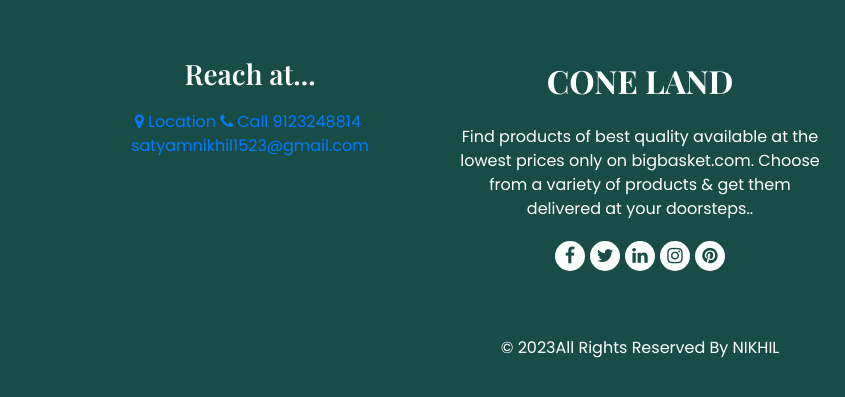
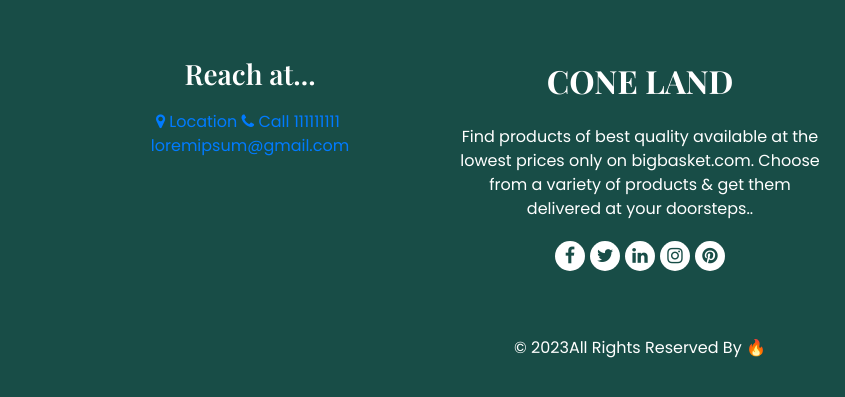
Before and after one commit to Nikh9123/ice-cream-store, a plain HTML site: page testimonial.html in a window 1280 px wide. Shown: the part 539-936 px from the top of the page, 0-845 px from the left. Drawn offline with nearby package versions, Linux system fonts and the light colour scheme; some packages are replaced by stand-ins of ours; some icons are missing.

Commit message:
Update testimonial.html

```diff
--- a/testimonial.html
+++ b/testimonial.html
@@ -113,9 +113,9 @@
               <a href=""><i class="fa fa-map-marker" aria-hidden="true"></i>
               <span>Location</span></a>
               <a href=""><i class="fa fa-phone" aria-hidden="true"></i>
-              <span>Call 9123248814</span></a>
+              <span>Call 111111111</span></a>
               <a href=""><i class="fa fa-envelop" aria-hidden="true"></i>
-              <span>satyamnikhil1523@gmail.com</span></a>
+              <span>loremipsum@gmail.com</span></a>
             </div>
           </div>
         </div>
@@ -146,7 +146,7 @@
       </div>
       <div class="footer-info">
         <p>&copy; <span id="displayYear"></span>All Rights Reserved By
-        <a href="#">NIKHIL</a></p>
+        <a href="#">🔥</a></p>
       </div>
     </div>
   </footer>
```
